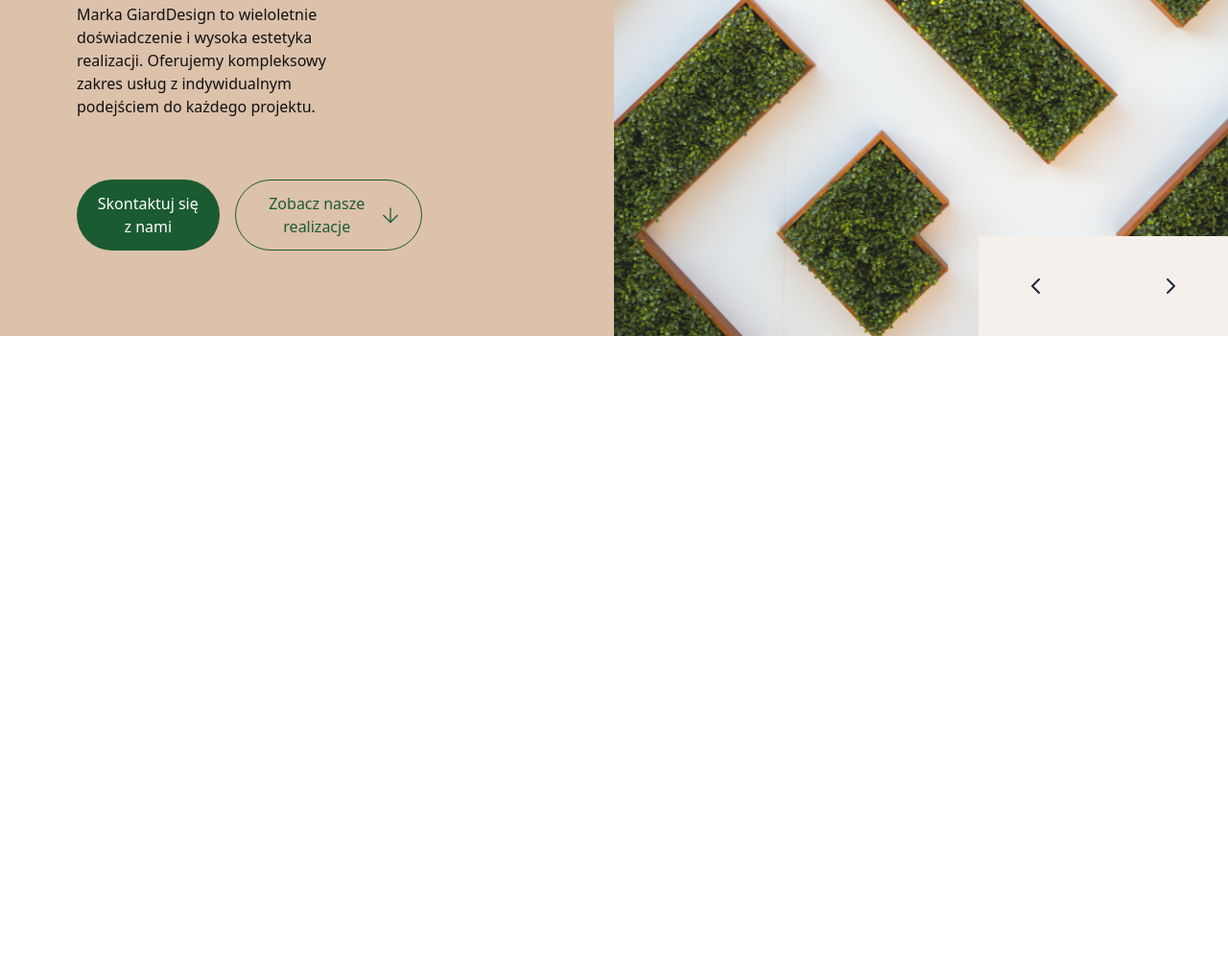
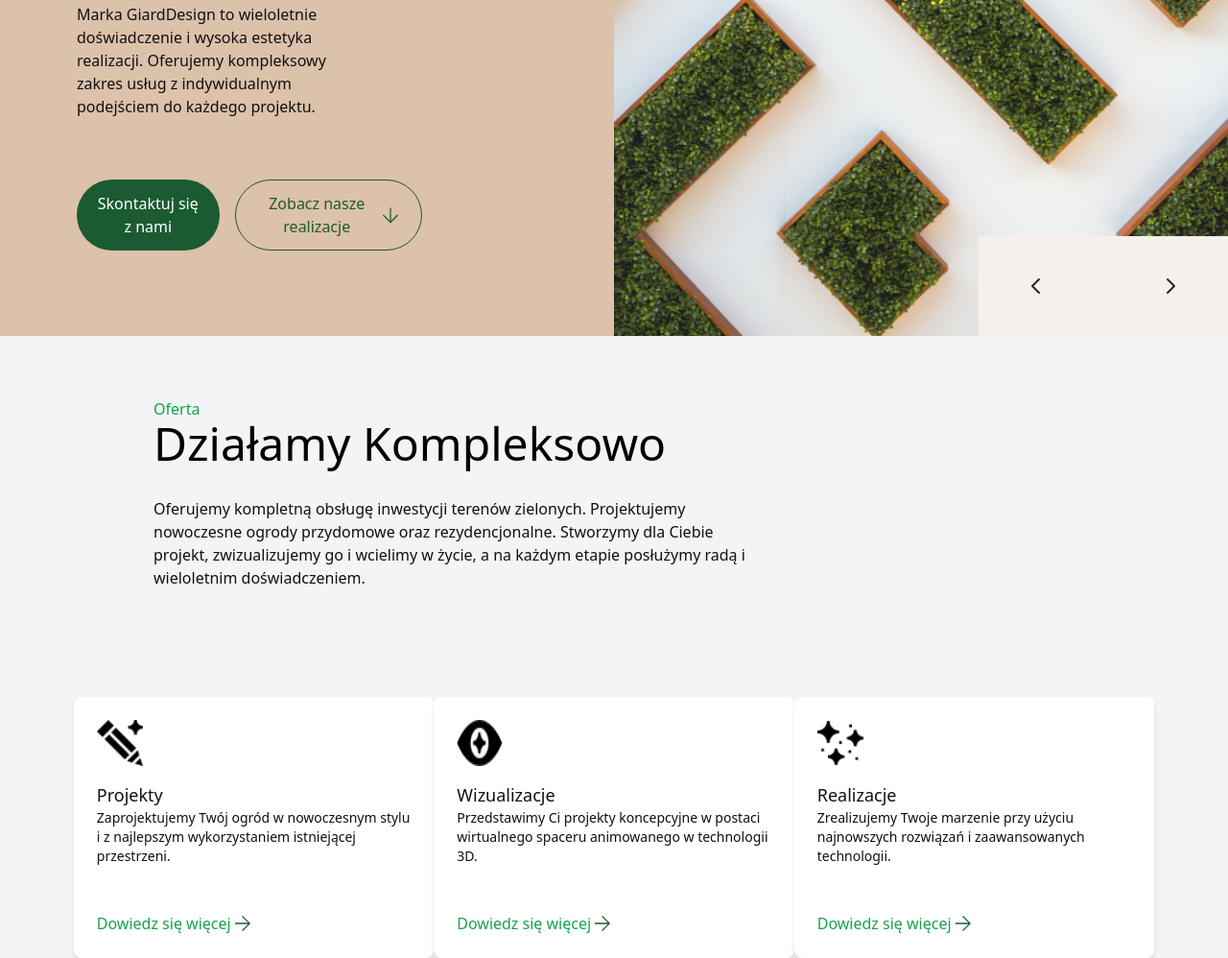
Before and after one commit to 00200200/giardDesign, a website: page src/index.html in a window 1280 px wide. Shown: the part 474-1472 px from the top of the page at 96% size. Before the commit the page ends 824 px from the top, so only its background shows below. Drawn offline with Linux system fonts and the light colour scheme.

Commit message:
Offers_Section_1.0.0

```diff
--- a/src/index.html
+++ b/src/index.html
@@ -10,7 +10,8 @@
 <body>
     <header>
         <!-- navbar -->
-        <nav class="bg-white">
+        <nav class="bg-white
+        ">
             <div class="flex flex-wrap justify-between items-center mx-auto p-4 w-11/12">
                 <a href=" #" class="flex items-center pl-4">
                     <img src="/assets/giarddesign.svg" alt="Logo giarddesign">
@@ -204,6 +205,57 @@
     </div>
 
 
+    <!-- oferty -->
+    <!-- Offers -->
+    <!-- OFFERS -->
+    <section id='offers' class="w-full bg-gray-100">
+        <div class="flex w-3/4 mx-auto py-16 flex-col items-start">
+            <p class="offer-header text-green-600 font-medium">Oferta</p>
+            <h1 class="text-5xl font-medium mb-8">Działamy Kompleksowo</h1>
+            <p class="offer-text text-black font-normal text-base lg:w-2/3">
+                Oferujemy kompletną obsługę inwestycji terenów zielonych. Projektujemy nowoczesne ogrody przydomowe
+                oraz rezydencjonalne. Stworzymy dla Ciebie projekt, zwizualizujemy go i wcielimy w życie, a na każdym
+                etapie posłużymy radą i wieloletnim doświadczeniem.
+            </p>
+        </div>
+        <div class="flex justify-between  mt-12 mx-auto  w-[88%]">
+            <div class="bg-white p-6 rounded-lg shadow-md  w-96">
+                <img src="../assets/pen_icon.png" alt="Icon 1" class="w-12 h-12 mb-4">
+                <h3 class="text-black font-medium text-lg">Projekty</h3>
+                <p class="text-black font-normal text-sm">
+                    Zaprojektujemy Twój ogród w nowoczesnym stylu i z najlepszym wykorzystaniem istniejącej
+                    przestrzeni.
+                </p>
+                <a href="#" class="learn-more flex mt-12 items-center text-green-600">
+                    Dowiedz się więcej
+                    <img src="../assets/Arrow.svg" alt="Strzałka w prawo" class="inline-block w-4 h-4 ml-1">
+                </a>
+            </div>
+            <div class="bg-white p-6 rounded-lg shadow-md w-96">
+                <img src="../assets/eye_icon.png" alt="Icon 2" class="w-12 h-12 mb-4">
+                <h3 class="text-black font-medium text-lg">Wizualizacje</h3>
+                <p class="text-black font-normal text-sm">
+                    Przedstawimy Ci projekty koncepcyjne w postaci wirtualnego spaceru animowanego w technologii 3D.
+                </p>
+                <a href="#" class="learn-more flex mt-12 items-center text-green-600">
+                    Dowiedz się więcej
+                    <img src="../assets/Arrow.svg" alt="Strzałka w prawo" class="inline-block w-4 h-4 ml-1">
+                </a>
+            </div>
+            <div class="bg-white p-6 rounded-lg shadow-md w-96">
+                <img src="../assets/stars_icon.png" alt="Icon 3" class="w-12 h-12 mb-4">
+                <h3 class="text-black font-medium text-lg">Realizacje</h3>
+                <p class="text-black font-normal text-sm">
+                    Zrealizujemy Twoje marzenie przy użyciu najnowszych rozwiązań i zaawansowanych technologii.
+                </p>
+                <a href="#" class="learn-more flex mt-12 items-center text-green-600">
+                    Dowiedz się więcej
+                    <img src="../assets/Arrow.svg" alt="Strzałka w prawo" class="inline-block w-4 h-4 ml-1">
+                </a>
+            </div>
+        </div>
+    </section>
+
 
     <script src="main.js"></script>
 </body>
```
Also changed, not shown: dist/output.css.
